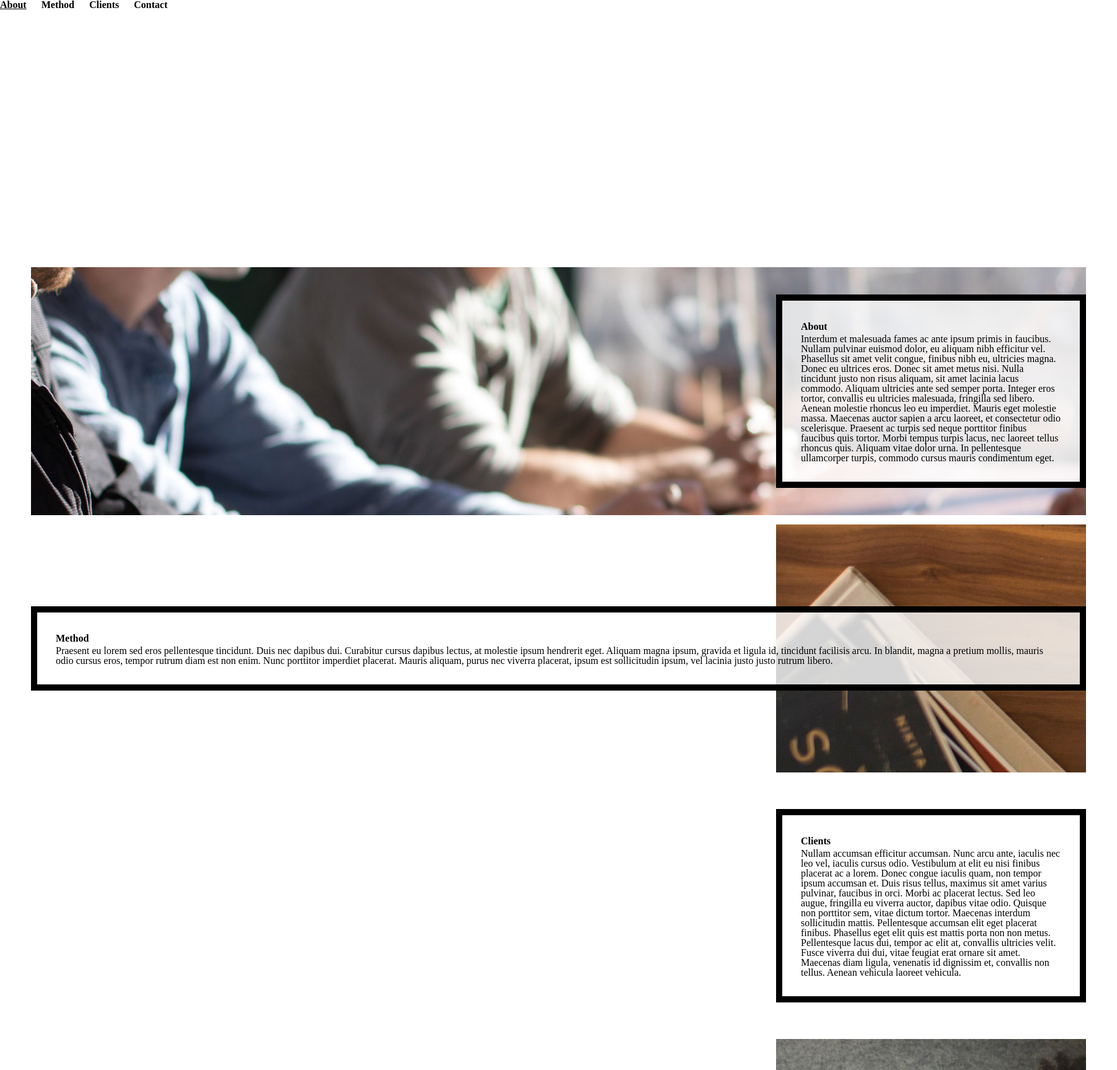
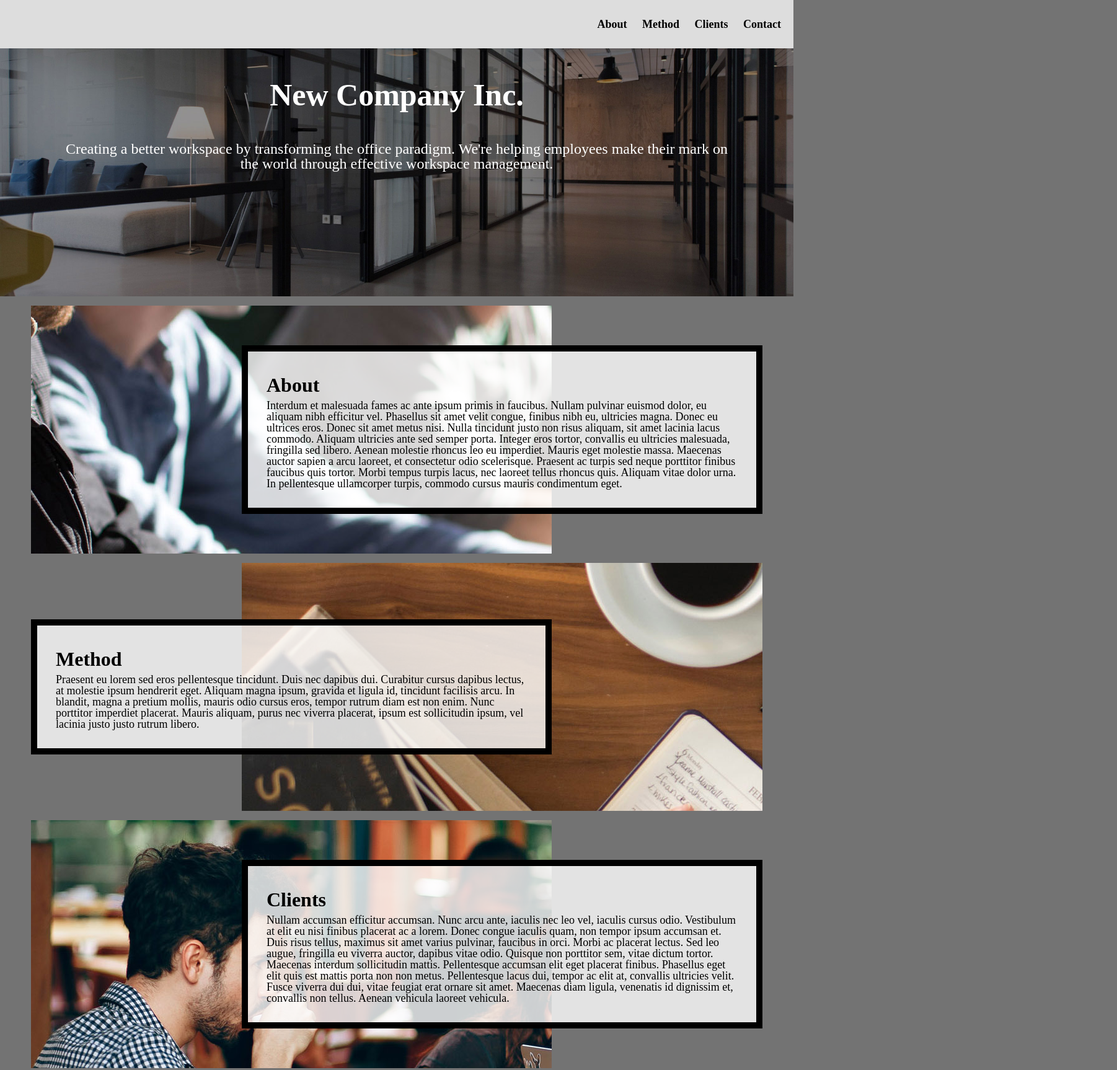
Before and after one commit to zyang498/homework5-2021, a plain HTML site: page index.html in a window 1280 px wide. Shown: the top 1726 px of the page at 62% size, 1802 px wide, since content can reach past the window. Drawn offline with Linux system fonts and the light colour scheme.

Commit message:
Swifted order of html5reset.css in index.html

```diff
--- a/css/style.css
+++ b/css/style.css
@@ -88,8 +88,7 @@ a:hover{
 }
 
 .skip a:focus{
-  position: absolute;
-  top: 0;
+  top: 0px;
 }
 
 /* Requirement 3b code here*/
@@ -104,8 +103,9 @@ a:hover{
 .container{
   /* Requirement 5 code here*/
   display: grid;
+
   grid-template-columns: 1fr 5fr 1fr;
-  grid-template-rows: repeat(5, auto);
+  grid-template-rows: repeat(5, auto);;
   grid-row-gap: 15px;
 
 }
@@ -124,7 +124,7 @@ header{
 
 
   /* YOUR CODE HERE; */
-  background-image: url("../images/header.jpg");
+  background-image: url('../images/header.jpg');
   background-repeat: no-repeat;
   background-attachment: fixed;
   grid-column: 1 / -1;
@@ -134,13 +134,13 @@ header{
 
 
 
+
 .about-image{
   grid-column: 1 / -1;
-  grid-row: 2 / span 1;
   max-height: 700px;
   overflow: hidden;
+  grid-row: 2 / span 1;
 }
-
 .about{
   grid-column: 2 / span 1;
   grid-row: 2 / span 1;
@@ -148,40 +148,38 @@ header{
 
  .method-image{
   grid-column: 1 / -1;
-  grid-row: 3 / span 1;
   max-height: 700px;
   overflow: hidden;
+  grid-row: 3 / span 1;
 }
-
  .method{
    grid-column: 2 / span 1;
    grid-row: 3 / span 1;
  }
 
-.client-image{
+ .clients-image{
   grid-column: 1 / -1;
-  grid-row: 4 / span 1;
   max-height: 700px;
   overflow: hidden;
+  grid-row: 4 / span 1;
 }
-
  .clients{
    grid-column: 2 / span 1;
    grid-row: 4 / span 1;
  }
 
-
  .contact-image{
   grid-column: 1 / -1;
-  grid-row: 5 / span 1;
   max-height: 700px;
   overflow: hidden;
+  grid-row: 5 / span 1;
 }
 
  .contact{
    grid-column: 2 / span 1;
    grid-row: 5 / span 1;
  }
+
 
 
 
@@ -204,7 +202,8 @@ header{
     padding: 30px 0;
 
     /* Your code here */
-
+    text-align: right;
+    align-self: center;
   }
 
   .container{
@@ -215,15 +214,11 @@ header{
 
 
   .about-image, .method,.clients-image,.contact{
-    grid-column: 2 /span 2;
+    grid-column: 2 / span 2;
   }
 
   .about, .method-image,.clients,.contact-image{
-    grid-column: 3 /span 2;
-  }
-
-  .method-image{
-    grid-column: 3 /span 2;
+    grid-column: 3 / span 2;
   }
 
 }
--- a/index.html
+++ b/index.html
@@ -3,8 +3,8 @@
   <head>
     <meta charset="utf-8">
     <meta name="viewport" content="width=device-width, initial-scale=1.0">
+    <link rel="stylesheet" type="text/css" href="css/html5reset.css">
     <link rel="stylesheet" type="text/css" href="css/style.css">
-    <link rel="stylesheet" type="text/css" href="css/html5reset.css">
     <title>2021New Company Inc.</title>
   </head>
   <body>
```
Lines whose indentation alone changed are shown as unchanged.
